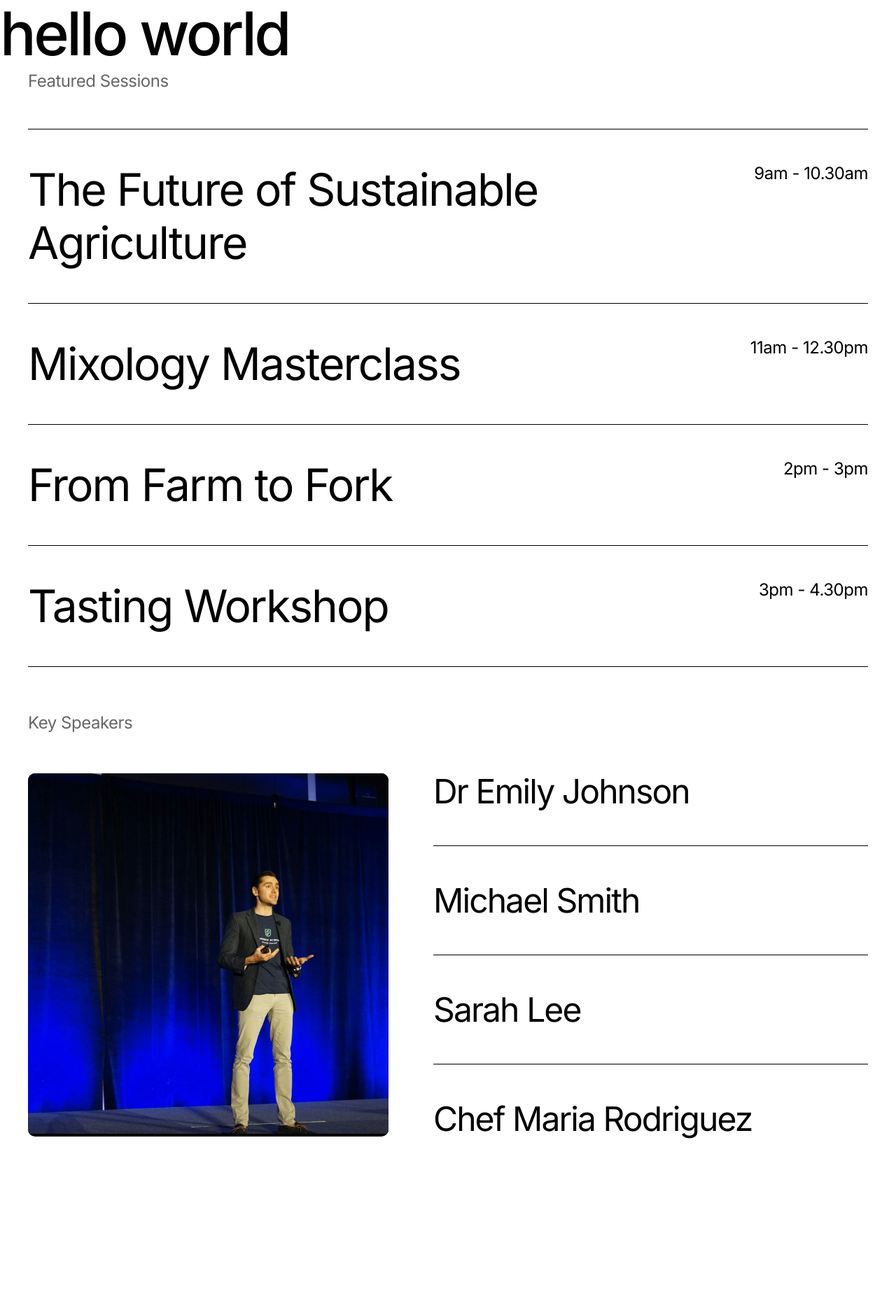
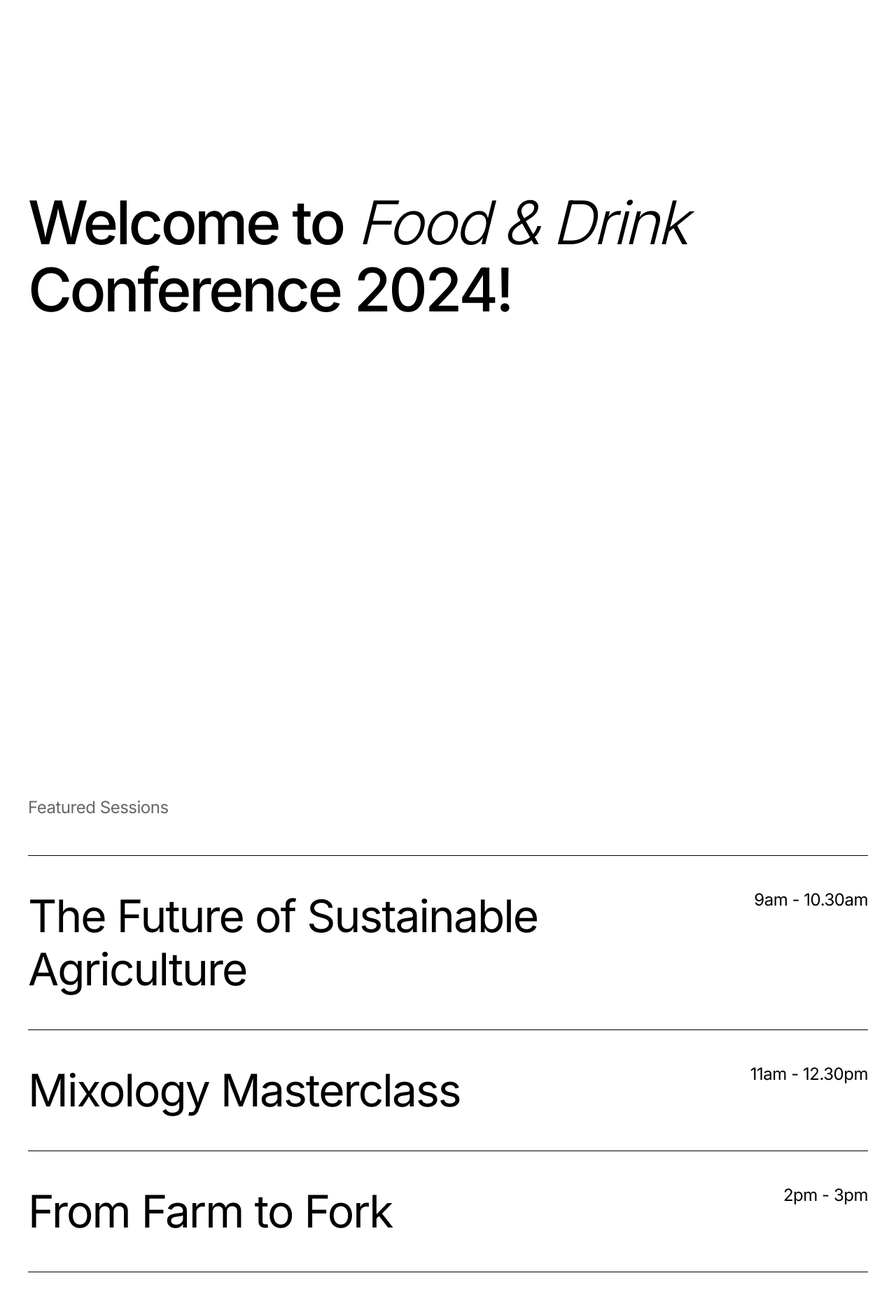
Before and after one commit to MattFMurphy/tt-wr, a React (Create React App) app: page / in a window 1280 px wide. Shown: the top 1869 px of the page at 70% size. Before the commit the page ends 1688 px from the top, so only its background shows below. Built offline with nearby package versions, Linux system fonts and the light colour scheme.

Commit message:
feat: header text

```diff
--- a/src/components/App.js
+++ b/src/components/App.js
@@ -7,7 +7,7 @@ function App() {
     <>
       <Header />
 
-      <div className="o-wrapper">
+      <main className="o-wrapper">
         <FeaturedSessions />
         <br />
         <br />
@@ -18,7 +18,7 @@ function App() {
         <br />
         <br />
         <br />
-      </div>
+      </main>
     </>
   );
 }
--- a/src/components/KeySpeakers/index.js
+++ b/src/components/KeySpeakers/index.js
@@ -11,7 +11,7 @@ const KeySpeakers = () => {
       <h3 className="text text--large text--light c-key-speakers__heading">Key Speakers</h3>
 
       <div className="c-key-speakers__wrapper">
-        <div className="c-key-speakers__left">
+        <aside className="c-key-speakers__left">
           <a className="c-key-speakers__session" href="#">
             {session ? (
               <>
@@ -27,7 +27,7 @@ const KeySpeakers = () => {
               </>
             ) : <img src='images/key-speakers/speaker-placeholder.jpg' alt='Key speakers' />}
           </a>
-        </div>
+        </aside>
 
         <ul className="c-key-speakers__list">
           {speakers.map(speaker => <Speaker payload={speaker} key={`speaker--${speaker.index}`} setSession={setSession} />)}
--- a/src/components/header/index.js
+++ b/src/components/header/index.js
@@ -1,7 +1,14 @@
 import React from "react";
 
 const Header = () => {
-  return <header><h1>hello world</h1></header>
+  return (
+    <header className="c-header">
+      <div className="o-wrapper">
+
+        <h1 className="c-header__title">Welcome to <i>Food & Drink</i> Conference 2024!</h1>
+      </div>
+    </header>
+  )
 }
 
 export default Header;
--- /dev/null
+++ b/src/css/components/_components.header.scss
@@ -0,0 +1,7 @@
+.c-header {
+  height: rem(864px);
+
+  &__title {
+    margin-top: rem(270px);
+  }
+}
--- a/src/css/settings/_settings.font.scss
+++ b/src/css/settings/_settings.font.scss
@@ -26,3 +26,8 @@ $weight--medium: 500;
   font-variation-settings:
   "slnt" 0;
 }
+
+i {
+  font-weight: $weight--light;
+  font-style: italic;
+}
--- a/src/css/styles.scss
+++ b/src/css/styles.scss
@@ -26,5 +26,6 @@
 @import 'objects/objects.wrapper';
 
 // Components
+@import 'components/components.header';
 @import 'components/components.featured-sessions';
 @import 'components/components.key-speakers';
```
